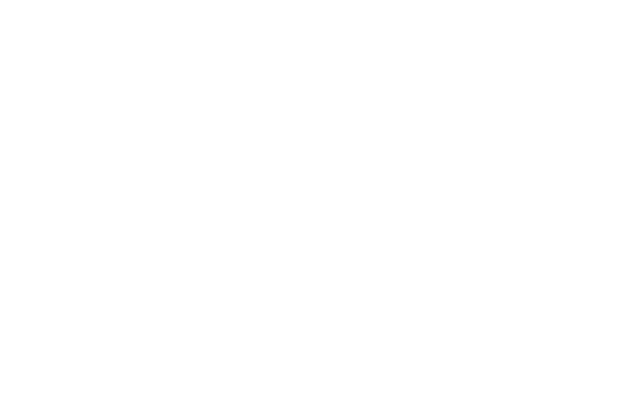
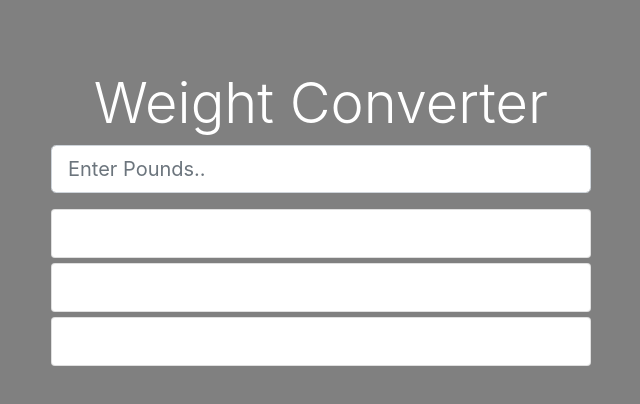
Before and after one commit to Anasalkhalil/Weight-Converter, a plain HTML site: page index.html in a window 1280 px wide. Shown: the whole page, without its empty margins (34-674 px from the left). Drawn offline with nearby package versions, Linux system fonts and the light colour scheme.

Commit message:
node-sass adedd

```diff
--- a/index.html
+++ b/index.html
@@ -5,9 +5,46 @@
     <meta name="viewport" content="width=device-width, initial-scale=1.0">
     <meta http-equiv="X-UA-Compatible" content="ie=edge">
     <link href="https://stackpath.bootstrapcdn.com/bootstrap/4.1.2/css/bootstrap.min.css" rel="stylesheet" integrity="sha384-Smlep5jCw/wG7hdkwQ/Z5nLIefveQRIY9nfy6xoR1uRYBtpZgI6339F5dgvm/e9B" crossorigin="anonymous">
+    <link rel="stylesheet" href="css/style.css">
     <title>Weight Converter</title>
 </head>
 <body>
-
+    <div class="container">
+        <div class="row">
+            <div class="col-md-6">
+                <h1 class="display-4 text-center">
+                    Weight Converter
+                </h1>
+                <form action="">
+                    <div class="form-group">
+                        <input type="number"
+                        id="lbsInput"
+                        class="form-control form-control-lg"
+                        placeholder="Enter Pounds..">
+                    </div>
+                </form>
+                <div class="output">
+                    <div class="card">
+                        <div class="card-block">
+                            <h4>Grams:</h4>
+                            <div id="gramsOutput"></div>
+                        </div>
+                    </div>
+                    <div class="card">
+                        <div class="card-block">
+                            <h4>Kilograms:</h4>
+                            <div id="KilogramsOutput"></div>
+                        </div>
+                    </div>
+                    <div class="card">
+                        <div class="card-block">
+                            <h4>Ounces:</h4>
+                            <div id="ozOutput"></div>
+                        </div>
+                    </div>
+                </div>
+            </div>
+        </div>
+    </div>
 </body>
 </html>
--- /dev/null
+++ b/scss/style.scss
@@ -0,0 +1,10 @@
+$primary: gray;
+body{
+    background: $primary;
+    margin-top: 70px;
+    color: #fff;
+}
+.card{
+    margin: 5px 0px;
+    padding: 5px;
+}
```
Also changed, not shown: css/style.css (added), 1 other file.
